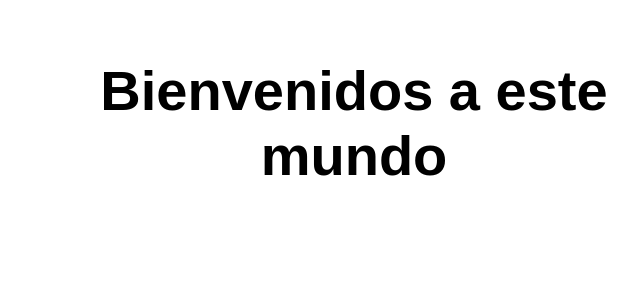
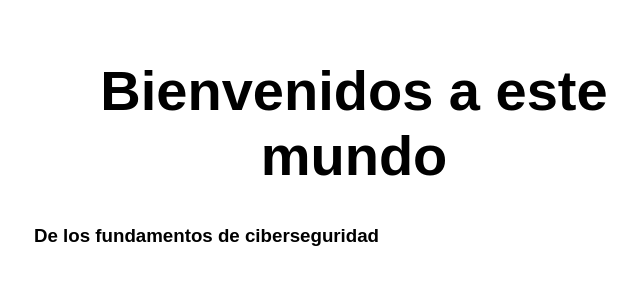
Before and after one commit to ZStormXS/mi-primer-app-cordova, a website: page src/index.html in a window 1280 px wide. Shown: the whole page, without its empty margins (286-926 px from the left). Drawn offline with Linux system fonts and the light colour scheme.

Commit message:
// se agregó línea de h3

```diff
--- a/src/index.html
+++ b/src/index.html
@@ -11,6 +11,7 @@
 <body>
   <main>
     <h1>Bienvenidos a este mundo</h1>
+    <h3>De los fundamentos de ciberseguridad</h3>
   </main>
 </body>
 
```
